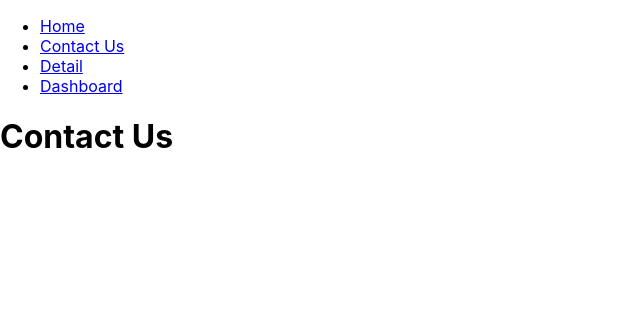
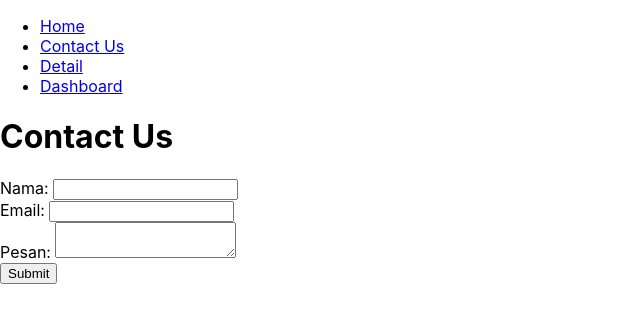
Before and after one commit to ucokfm/wisata, a React (Create React App) app: page /contact-us in a window 1280 px wide. Shown: the top 322 px of the page, without its empty margins (0-640 px from the left). Built offline with nearby package versions, Linux system fonts and the light colour scheme.

Commit message:
feat: show form in contact-us

```diff
--- a/src/pages/contact-us.tsx
+++ b/src/pages/contact-us.tsx
@@ -1,4 +1,5 @@
 import React from 'react';
+import { Formik } from 'formik';
 
 interface Props {}
 
@@ -7,6 +8,27 @@ export class ContactUs extends React.Component<Props> {
     return (
       <div>
         <h1>Contact Us</h1>
+        <Formik
+          initialValues={{ name: '', email: '', message: '' }}
+          onSubmit={(values) => {
+            console.log({ values });
+          }}
+        >
+          {({ values, handleChange, handleBlur, handleSubmit }) => (
+            <form onSubmit={handleSubmit}>
+              <div>
+                Nama: <input name="name" onChange={handleChange} onBlur={handleBlur} value={values.name} />
+              </div>
+              <div>
+                Email: <input name="email" onChange={handleChange} onBlur={handleBlur} value={values.email} />
+              </div>
+              <div>
+                Pesan: <textarea name="message" onChange={handleChange} onBlur={handleBlur} value={values.message} />
+              </div>
+              <button type="submit">Submit</button>
+            </form>
+          )}
+        </Formik>
       </div>
     );
   }
```
